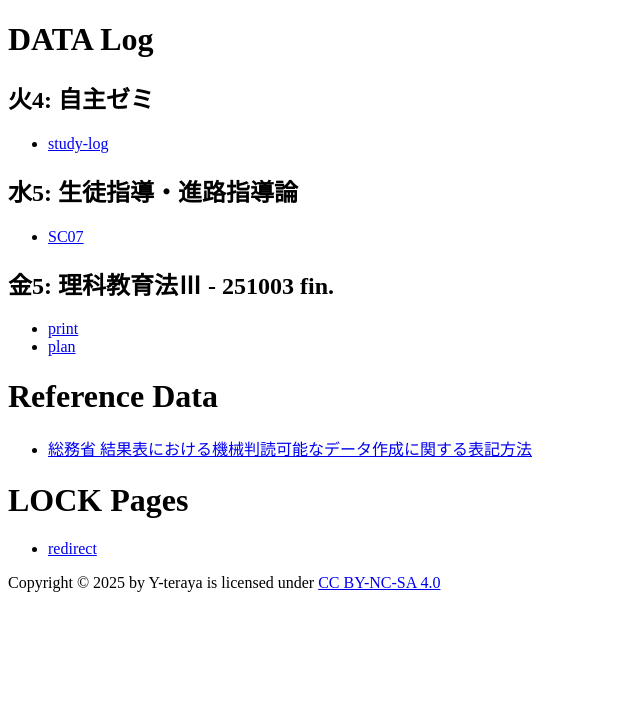
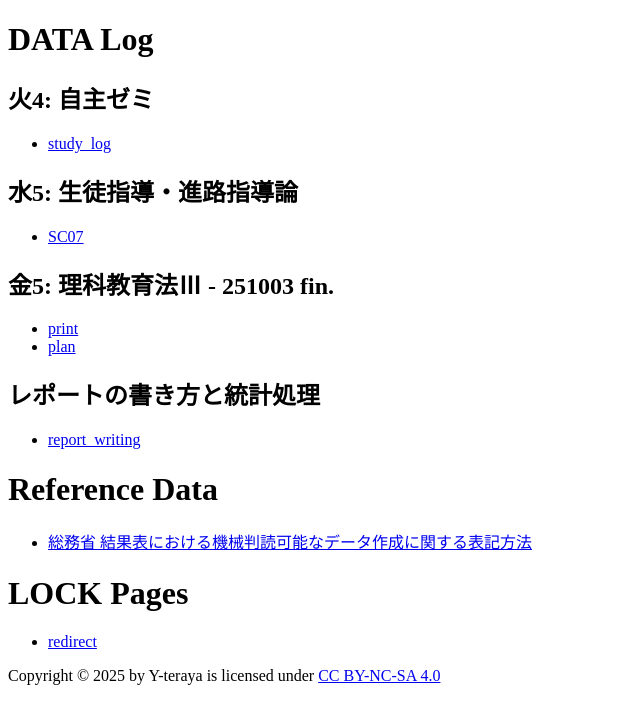
Before and after one commit to Y-teraya/Y-teraya.github.io, a plain HTML site: page index.html in a window 1280 px wide. Shown: the whole page, without its empty margins (0-640 px from the left). Drawn offline with Linux system fonts and the light colour scheme.

Commit message:
report_writing add

```diff
--- a/index.html
+++ b/index.html
@@ -14,7 +14,7 @@
 <h2>火4: 自主ゼミ</h2>
 
 <ul>
-    <li><a href="./LABO/study-log.pdf">study-log</a></li>
+    <li><a href="./LABO/study_log.pdf">study_log</a></li>
 </ul>
 
 <h2>水5: 生徒指導・進路指導論</h2>
@@ -30,6 +30,12 @@
 <ul>
     <li><a href="./EM03/EM03_print.pdf">print</a></li>
     <li><a href="./EM03/EM03_plan.pdf">plan</a></li>
+</ul>
+
+<h2>レポートの書き方と統計処理</h2>
+
+<ul>
+    <li><a href="./report_writing/report_writing.pdf">report_writing</a></li>
 </ul>
 
 <h1>Reference Data</h1>
```
Also changed, not shown: 9 other files.
